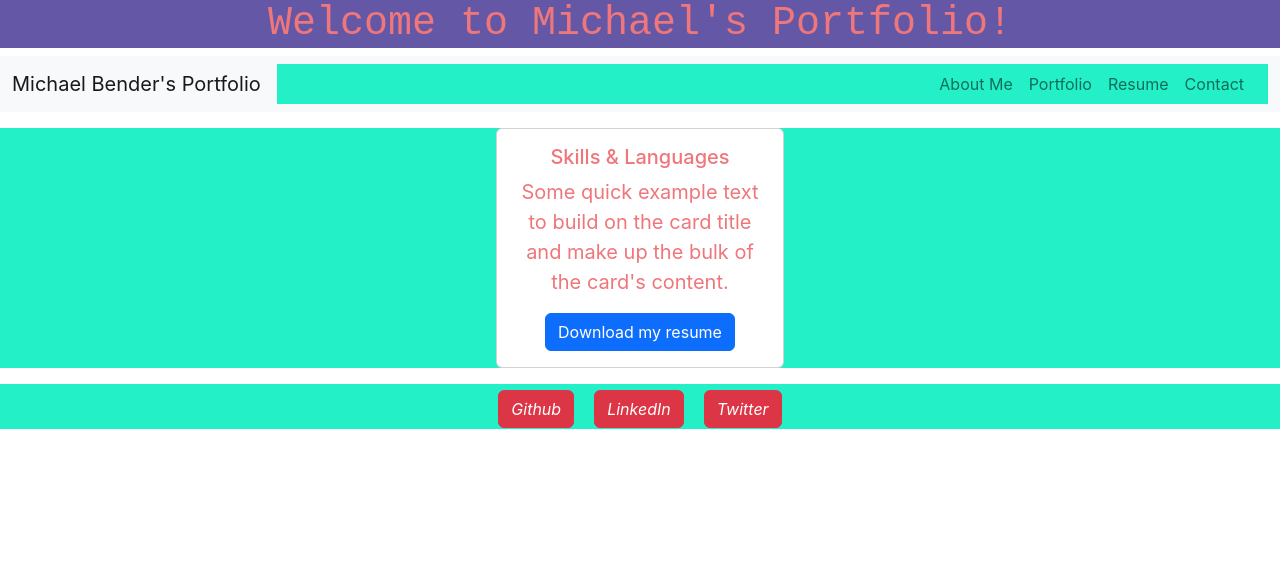
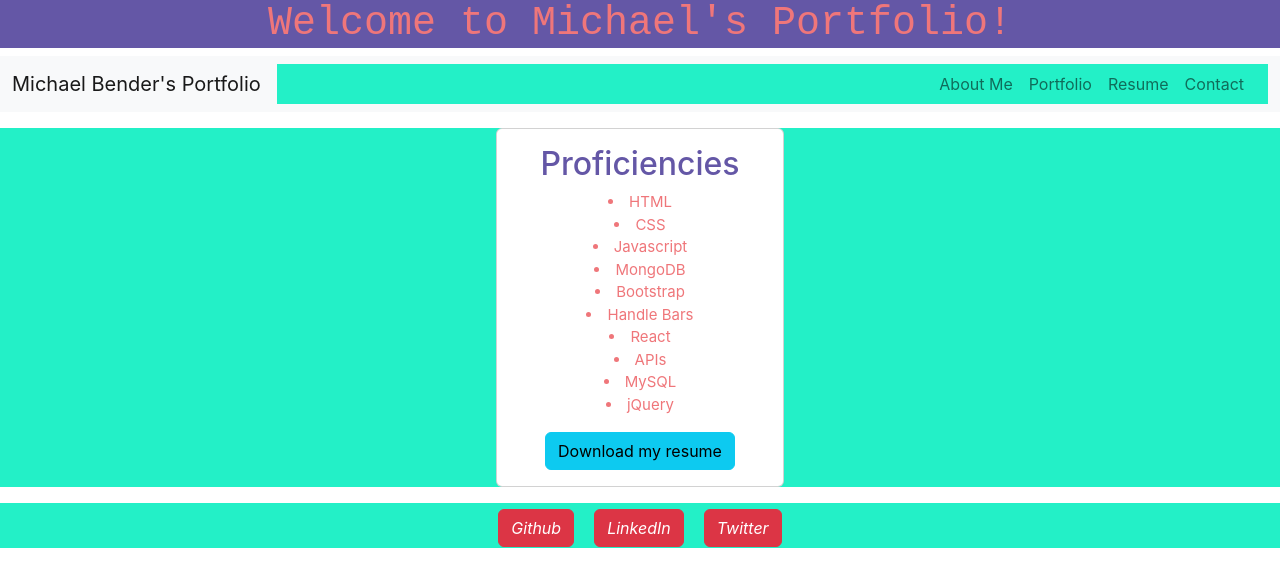
Before and after one commit to PintoDrop/portreact, a React (Create React App) app: page /resume in a window 1280 px wide. Shown: the top 586 px of the page. Built offline with nearby package versions, Linux system fonts and the light colour scheme.

Commit message:
finishing resume page

```diff
--- a/src/App.css
+++ b/src/App.css
@@ -96,11 +96,16 @@ Header {
 .resume {
   background-color: #23f0c7;
   color: #ef767a;
-  font-size: 20px;
+  font-size: 15px;
   text-align: center;
-  float:center;
+  /* float:center; */
   margin:auto;
    display: flex;
+}
+
+.resumeBtn{
+  text-align: center;
+
 }
 
 .project {
--- a/src/Pages/Resume.js
+++ b/src/Pages/Resume.js
@@ -10,13 +10,26 @@ function Resume() {
       <Card style={{ width: "18rem" }} className="resume">
         {/* <Card.Img variant="top" src="holder.js/100px180" /> */}
         <Card.Body>
-          <Card.Title>Skills & Languages</Card.Title>
-          <Card.Text>
-            Some quick example text to build on the card title and make up the
-            bulk of the card's content.
+          <Card.Title><h2>Proficiencies</h2></Card.Title>
+          <Card.Text className="resume1">
+            {/* <ul> */}
+            <li>HTML</li>
+            <li>CSS</li>
+            <li>Javascript</li>
+            <li>MongoDB</li>
+            <li>Bootstrap</li>
+            <li>Handle Bars</li>
+            <li>React</li>
+            <li>APIs</li>
+            <li>MySQL</li>
+            <li>jQuery</li>
+
+            {/* </ul> */}
           </Card.Text>
           <a href="https://my.indeed.com/p/michaelb-140gjwd">
-            <Button variant="primary">Download my resume</Button>
+            <Button variant="info" className="resumeBtn">
+              Download my resume
+            </Button>
           </a>
         </Card.Body>
       </Card>
```
